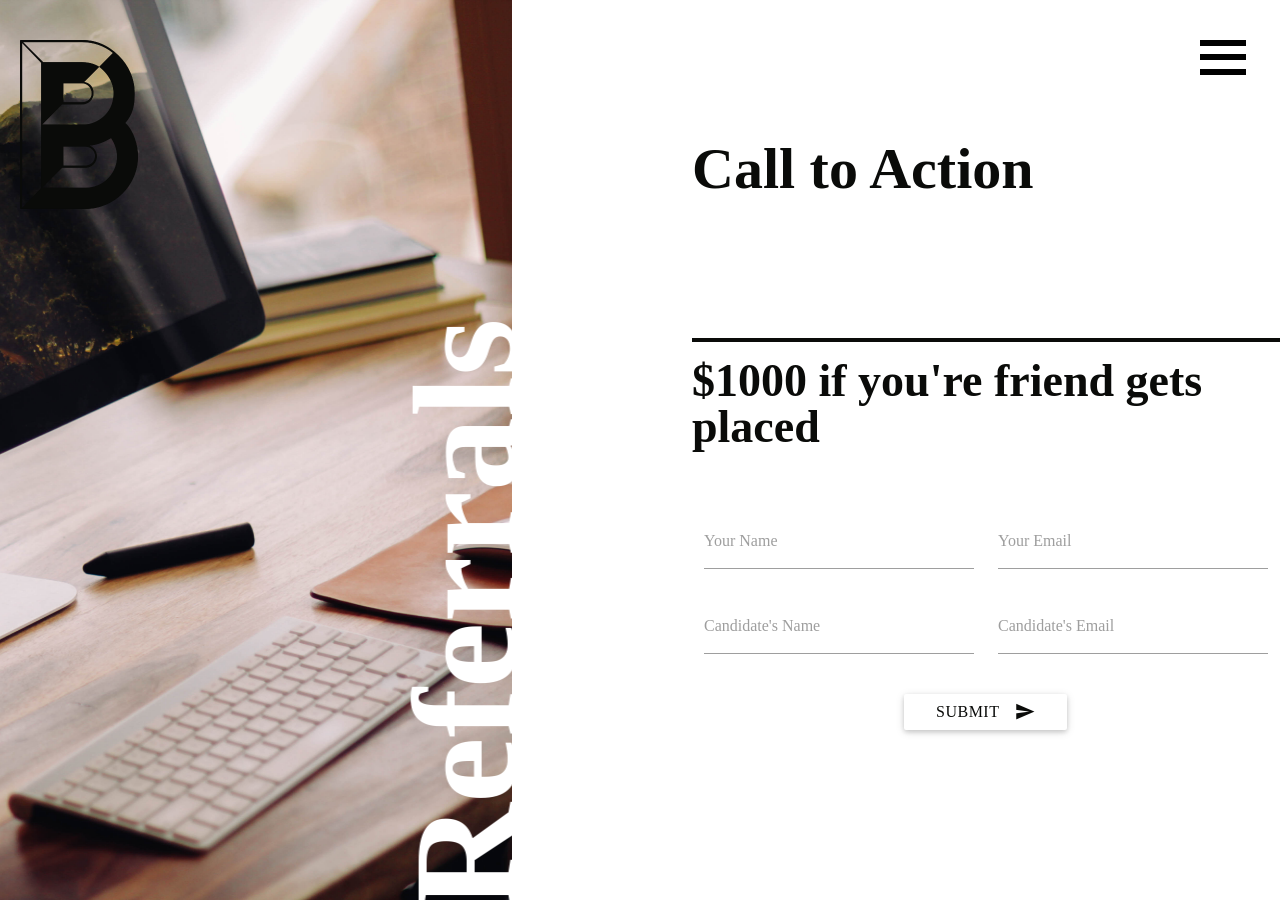
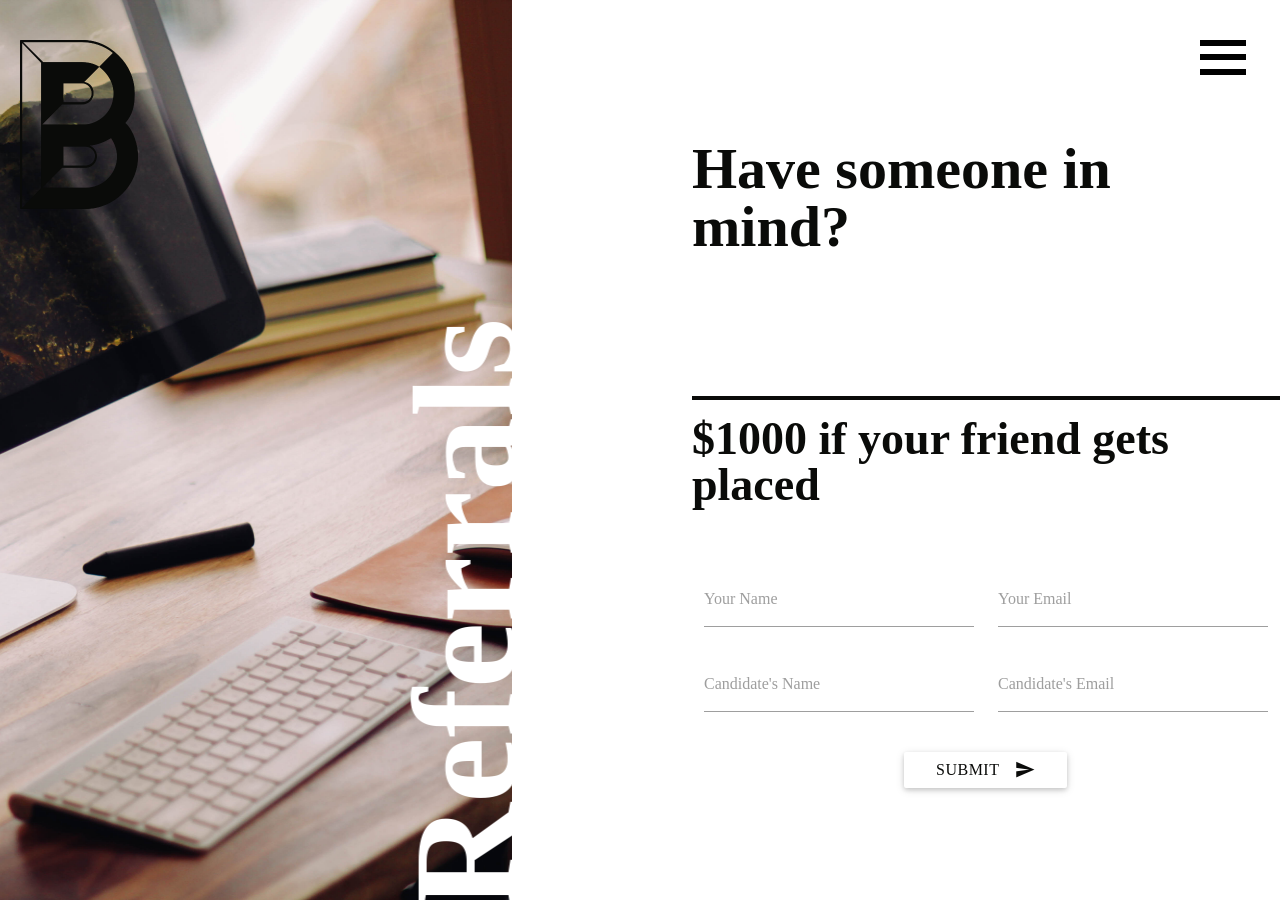
Before and after one commit to bastilleagency/bastille, a Jekyll site: the page built from referrals.markdown, in a window 1280 px wide. Built offline with Jekyll 4.4.1, drawn with Linux system fonts in a browser that asks for light colours; some web fonts are replaced.

Commit message:
Updated Referrals

```diff
--- a/referrals.markdown
+++ b/referrals.markdown
@@ -2,9 +2,8 @@
 title: Referrals
 date: 2016-10-04 01:55:00 Z
 side image title: Referrals
-heading: Call to Action
-subheading: "$1000 if you're friend gets placed"
-layout: fixed-image
+heading: Have someone in mind?
+subheading: "$1000 if your friend gets placed"
 form:
 - label: Your Name
   type: text
```
Also changed, not shown: other parts of referrals.markdown (+1 -0 lines).
